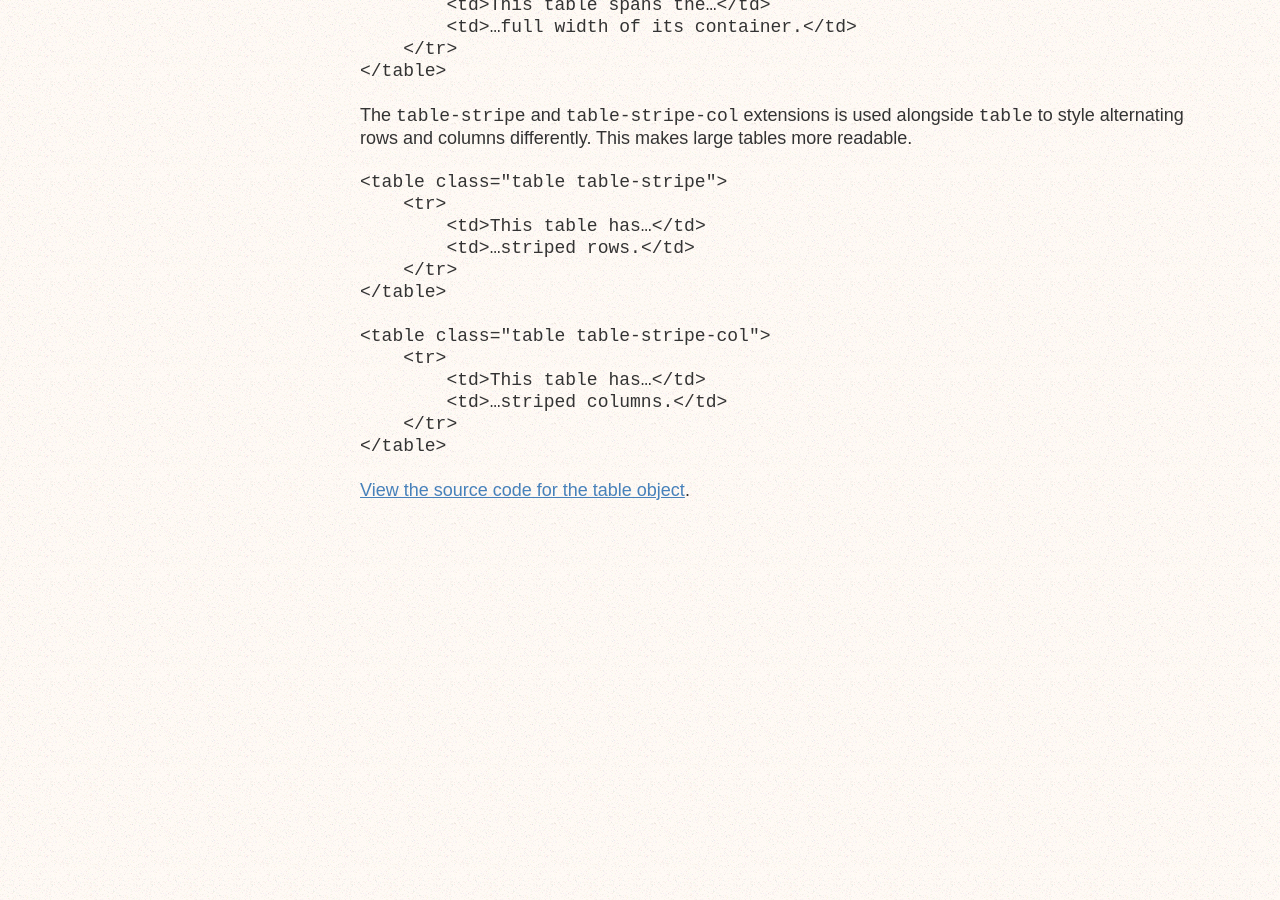
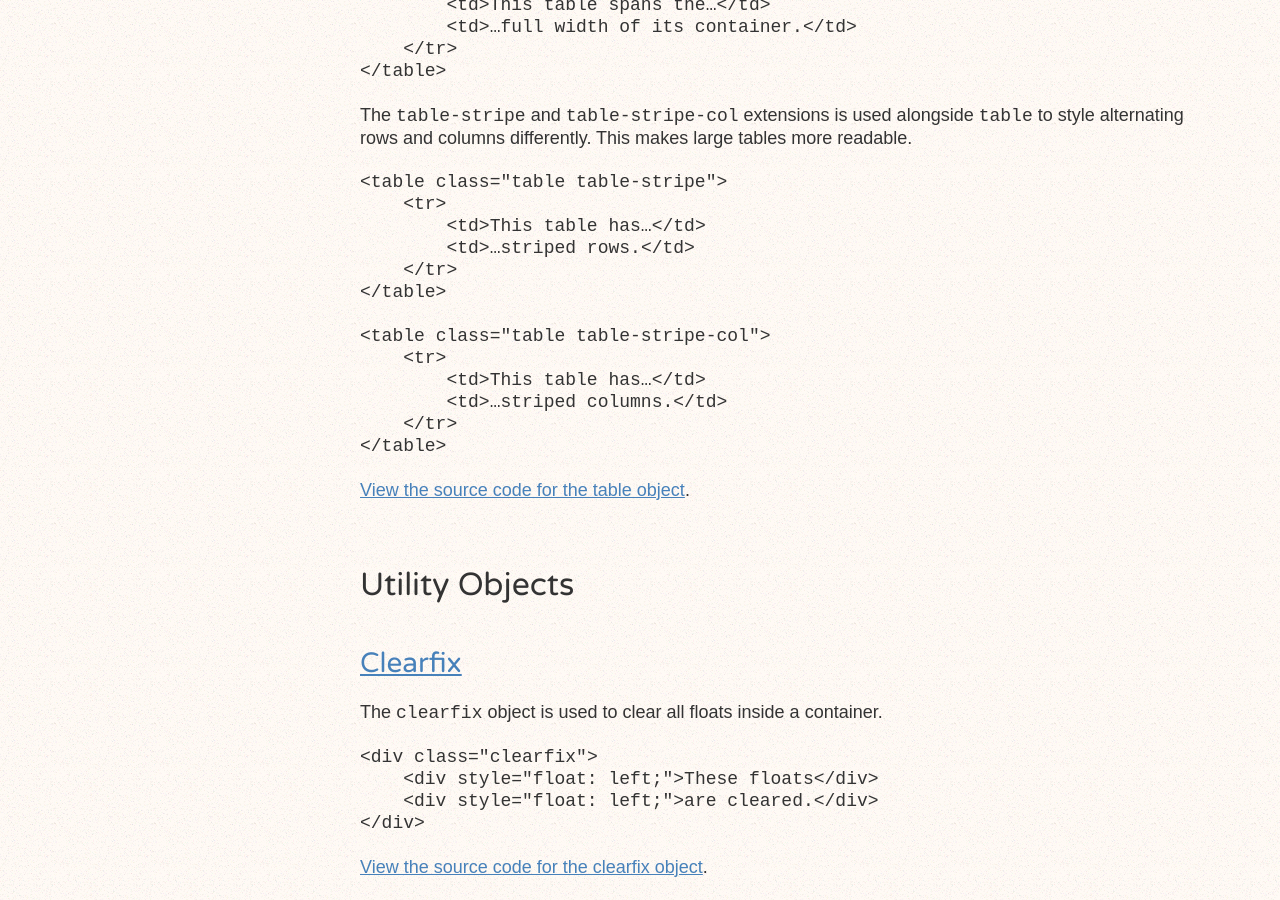
Before and after one commit to rowanmanning/pigeon, a Jekyll site: the page built from docs/objects/index.html, in a window 1280 px wide and 900 px high, scrolled down 5028 px. Built offline with Jekyll 4.4.1, drawn with Linux system fonts in a browser that asks for light colours.

Commit message:
Document utility objects

```diff
--- a/_includes/header.html
+++ b/_includes/header.html
@@ -17,6 +17,7 @@
                 <a href="/docs/objects/#typography">Type Objects</a>
                 <a href="/docs/objects/#lists">List Objects</a>
                 <a href="/docs/objects/#data">Data Objects</a>
+                <a href="/docs/objects/#utilities">Utility Objects</a>
             </li>
         </ul>
     </li>
--- a/docs/objects/index.html
+++ b/docs/objects/index.html
@@ -417,3 +417,31 @@ layout: page
     </div>
 
 </div>
+
+
+<div id="utilities" class="section space-above-2 textbox">
+    <h2>Utility Objects</h2>
+
+
+    <div id="utilities-clearfix" class="textbox css-object">
+        <h3>
+            <a href="#utilities-clearfix" class="section-link">Clearfix</a>
+        </h3>
+
+        <p>
+            The <code>clearfix</code> object is used to clear all floats inside
+            a container.
+        </p>
+
+        <div class="css-example">
+            {% highlight html %}<div class="clearfix">
+    <div style="float: left;">These floats</div>
+    <div style="float: left;">are cleared.</div>
+</div>{% endhighlight %}
+        </div>
+
+        <p><a href="{{ site.repo.url }}/blob/{{ site.repo.branch }}/lib/object/clearfix.scss">View the source code for the clearfix object</a>.</p>
+
+    </div>
+
+</div>
```
